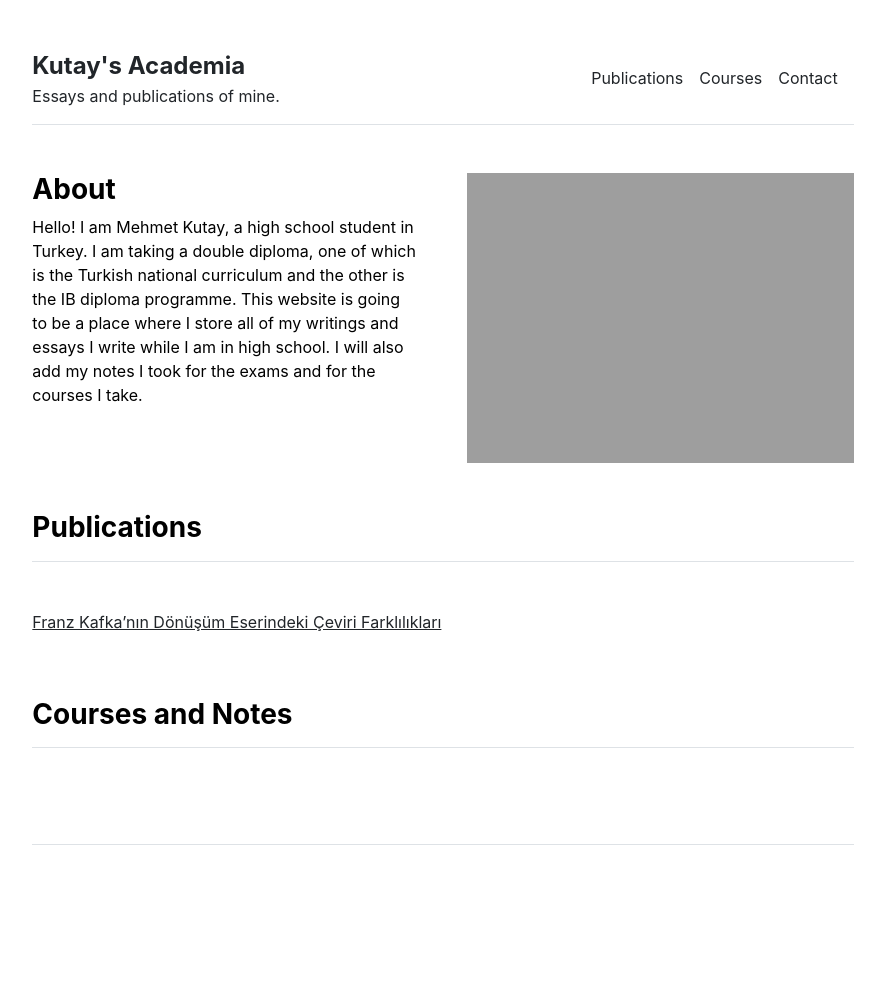
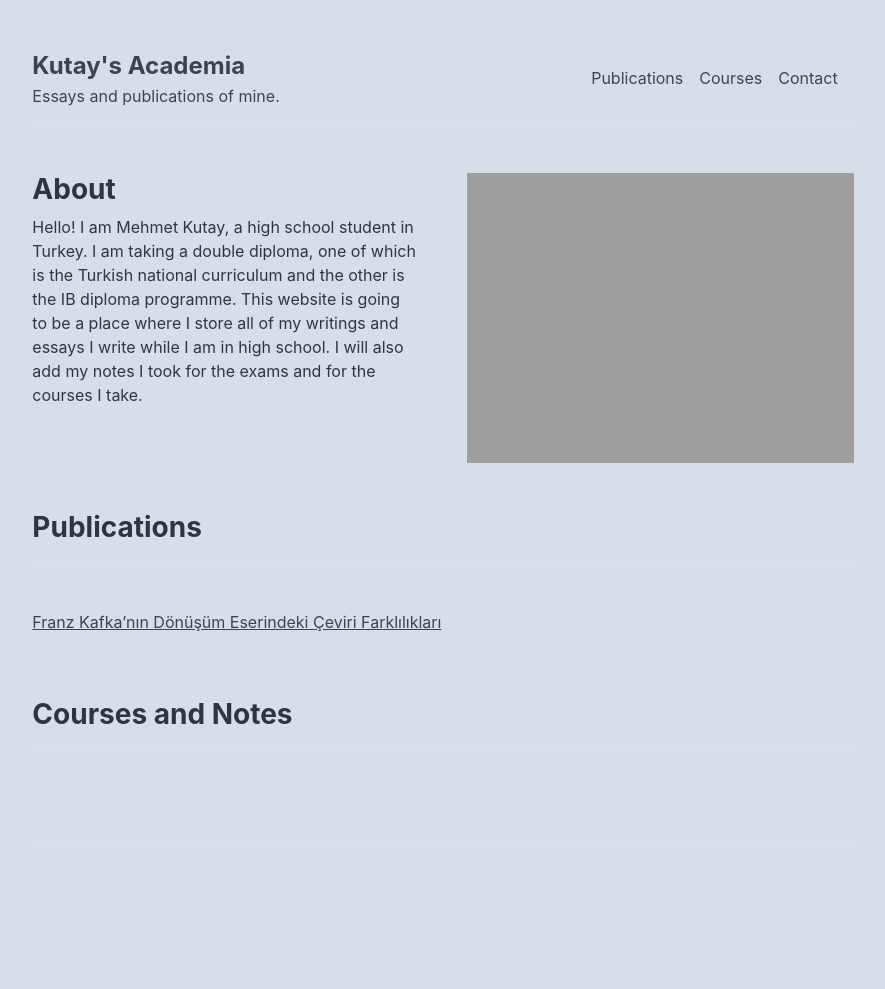
Before and after one commit to mkutay/academia-old, a Jekyll site: the page built from index.md, in a window 1280 px wide. Shown: the whole page, without its empty margins (197-1082 px from the left). Built offline with Jekyll 4.4.1, drawn with Linux system fonts in a browser that asks for light colours.

Commit message:
light nord theme

```diff
--- a/_sass/main.scss
+++ b/_sass/main.scss
@@ -1,7 +1,7 @@
-$backgroundColor: #ffffff;
-$bodyColor: #000000;
-$bodyFont: -apple-system,BlinkMacSystemFont,"Segoe UI",Helvetica,Arial,sans-serif,"Apple Color Emoji","Segoe UI Emoji","Segoe UI Symbol";
-$linkColor: #212529 !important;
+$backgroundColor: #d8dee9;
+$bodyColor: #2e3440;
+$bodyFont: -apple-system, BlinkMacSystemFont, "Segoe UI", Helvetica, Arial, sans-serif, "Apple Color Emoji", "Segoe UI Emoji", "Segoe UI Symbol";
+$linkColor: #3b4252 !important;
 
 body {
   background: $backgroundColor;
```
